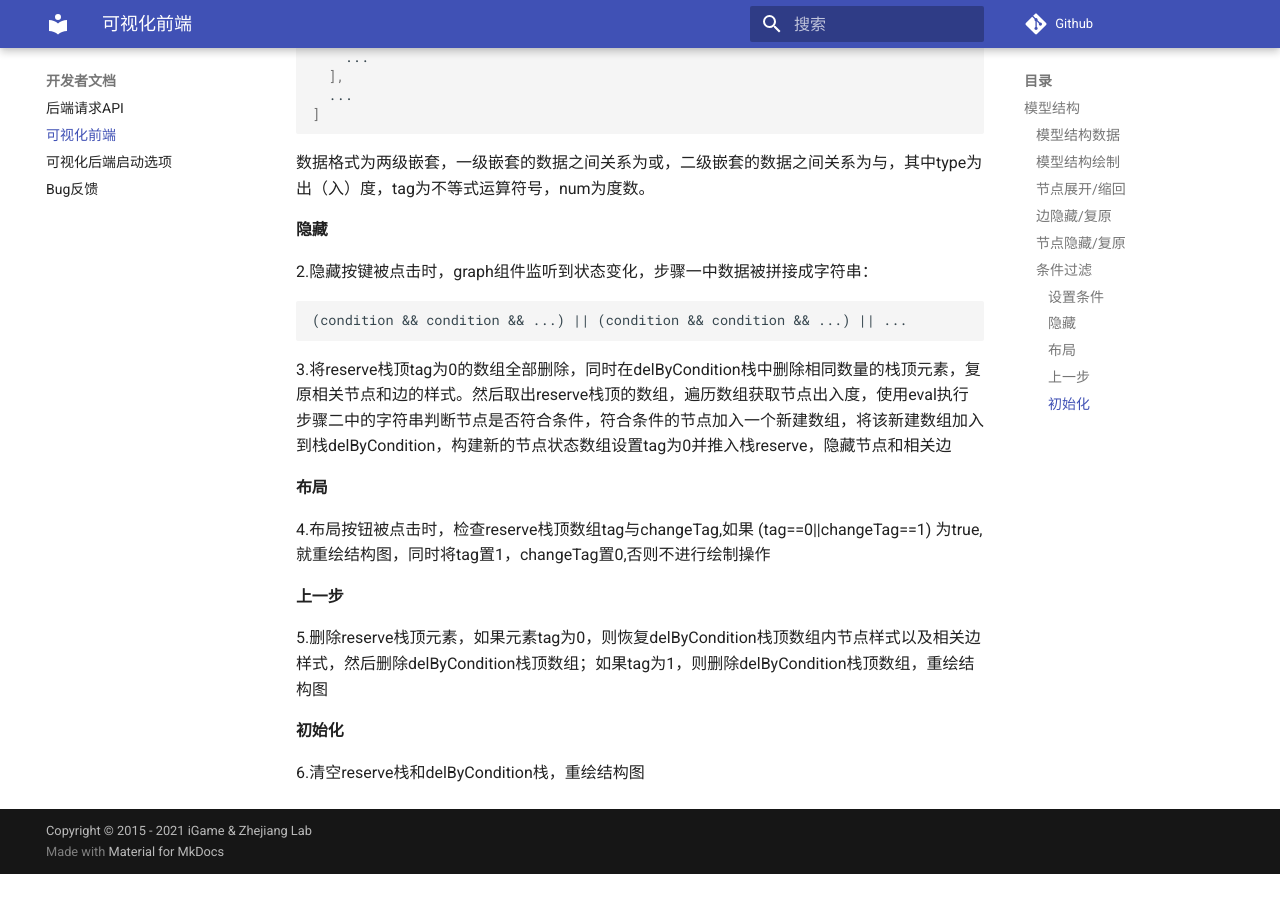
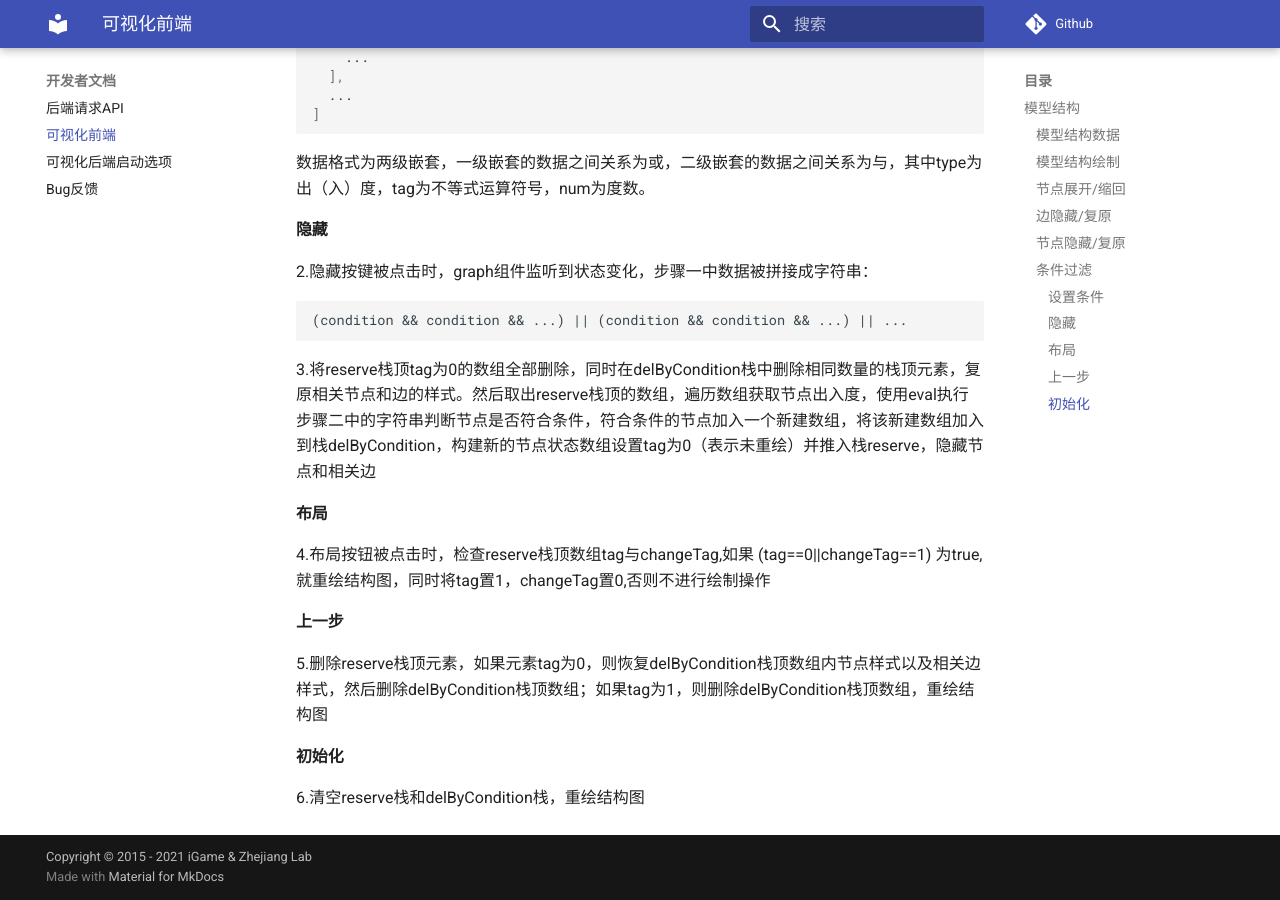
Before and after one commit to iGame-Lab/tsvis-docs, an MkDocs documentation site: the page built from docs/developer/frontend.md, in a window 1280 px wide and 900 px high, scrolled down 2009 px. Built offline with MkDocs 1.6.1 and Material for MkDocs 9.7.7, drawn with Linux system fonts in a browser that asks for light colours; comment, search, counter and statistics services are not loaded; before the commit the page ends 2883 px from its top, so only the background shows below that.

Commit message:
Update frontend.md

````diff
--- a/docs/developer/frontend.md
+++ b/docs/developer/frontend.md
@@ -90,7 +90,7 @@ uid为节点全名，label为节点简略名，op为节点操作属性，parent
 (condition && condition && ...) || (condition && condition && ...) || ...
 ```
 
-3.将reserve栈顶tag为0的数组全部删除，同时在delByCondition栈中删除相同数量的栈顶元素，复原相关节点和边的样式。然后取出reserve栈顶的数组，遍历数组获取节点出入度，使用eval执行步骤二中的字符串判断节点是否符合条件，符合条件的节点加入一个新建数组，将该新建数组加入到栈delByCondition，构建新的节点状态数组设置tag为0并推入栈reserve，隐藏节点和相关边
+3.将reserve栈顶tag为0的数组全部删除，同时在delByCondition栈中删除相同数量的栈顶元素，复原相关节点和边的样式。然后取出reserve栈顶的数组，遍历数组获取节点出入度，使用eval执行步骤二中的字符串判断节点是否符合条件，符合条件的节点加入一个新建数组，将该新建数组加入到栈delByCondition，构建新的节点状态数组设置tag为0（表示未重绘）并推入栈reserve，隐藏节点和相关边
 
 #### 布局
 
````
